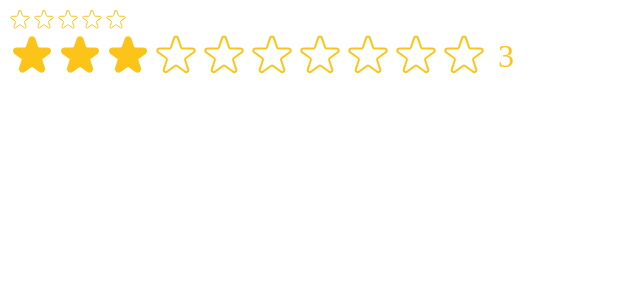
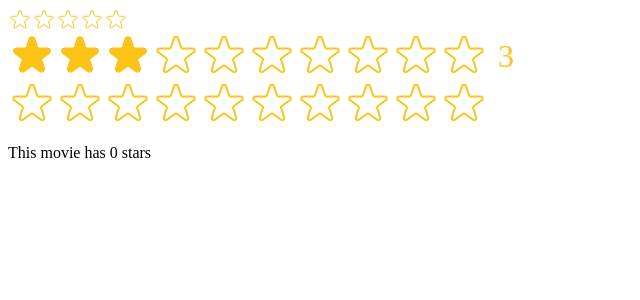
Before and after one commit to RachitJain959/useReel, a React (Create React App) app: page / in a window 1280 px wide. Shown: the top 300 px of the page, without its empty margins (0-640 px from the left). Built offline with nearby package versions, Linux system fonts and the light colour scheme.

Commit message:
StarRating component p8-onSetRating-bug

```diff
--- a/src/StarRating.js
+++ b/src/StarRating.js
@@ -14,8 +14,10 @@ export default function StarRating({
   maxRating = 5,
   color = '#fcc419',
   size = 48,
+  className = '',
   messages = [],
   defaultRating = 0,
+  onSetRating,
 }) {
   const [rating, setRating] = useState(defaultRating);
   const [tempRating, setTempRating] = useState(0);
@@ -27,13 +29,18 @@ export default function StarRating({
     fontSize: `${size / 1.5}px`,
   };
 
+  function handleRating(rating) {
+    setRating(rating);
+    onSetRating(rating); //provides the user an access to the internal rating state which can be used outside the component.
+  }
+
   return (
     <div style={containerStyle}>
       <div style={starContainerStyle}>
         {Array.from({ length: maxRating }, (_, i) => (
           <Star
             key={i}
-            onRate={() => setRating(i + 1)}
+            onRate={() => handleRating(i + 1)}
             full={tempRating ? tempRating >= i + 1 : rating >= i + 1}
             onHoverIn={() => setTempRating(i + 1)}
             onHoverOut={() => setTempRating(0)}
--- a/src/index.js
+++ b/src/index.js
@@ -1,8 +1,18 @@
-import React from 'react';
+import React, { useState } from 'react';
 import ReactDOM from 'react-dom/client';
 // import './index.css';
 // import App from './App';
 import StarRating from './StarRating';
+
+function Test() {
+  const [movieRating, setMovieRating] = useState(0);
+  return (
+    <div>
+      <StarRating maxRating={10} onSetRating={setMovieRating} />
+      <p>This movie has {movieRating} stars</p>
+    </div>
+  );
+}
 
 const root = ReactDOM.createRoot(document.getElementById('root'));
 root.render(
@@ -12,6 +22,7 @@ root.render(
       size={24}
       messages={['Terrible', 'Bad', 'Okay', 'Good', 'Amazing']}
     />
-    <StarRating maxRating={10} defaultRating={3} />
+    <StarRating maxRating={10} defaultRating={3} onSetRating={() => {}} />
+    <Test />
   </React.StrictMode>
 );
```
